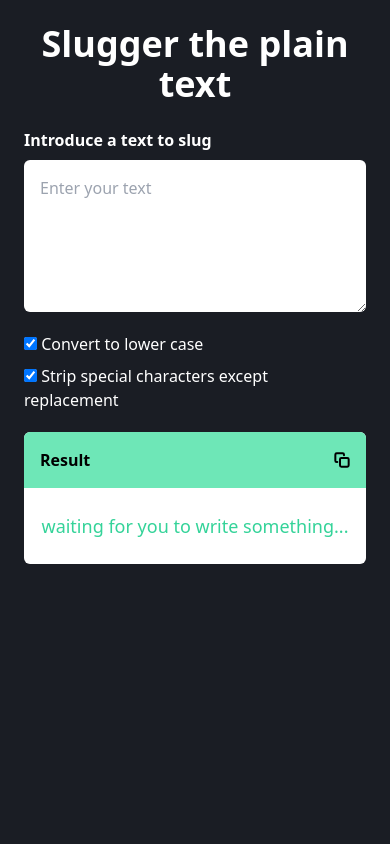
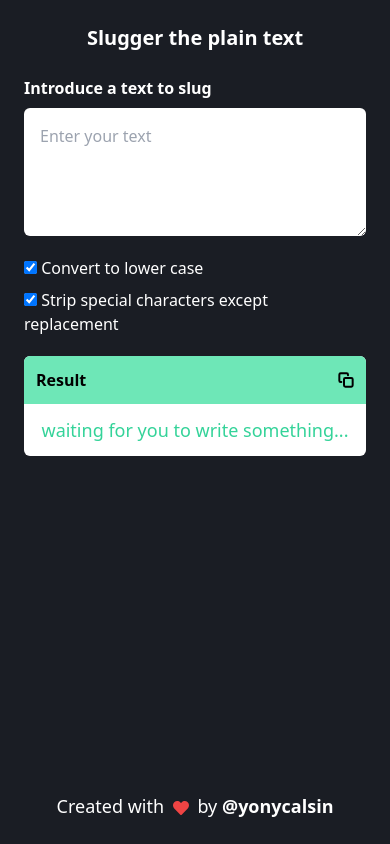
Before and after one commit to yonycalsin/slugger, a Svelte app: page / in a window 390 px wide. Built offline with nearby package versions, Linux system fonts and the light colour scheme.

Commit message:
feat: 🎸 add footer

```diff
--- a/src/App.svelte
+++ b/src/App.svelte
@@ -30,7 +30,7 @@
 </script>
 
 <div class="flex flex-col items-center p-6 max-w-xl mx-auto min-h-full">
-  <h1 class="text-4xl mb-6 text-center font-bold text-white">
+  <h1 class="text-xl lg:text-4xl mb-6 text-center font-bold text-white">
     Slugger the plain text
   </h1>
 
@@ -42,7 +42,7 @@
       <textarea
         id="text"
         name="text"
-        rows={5}
+        rows={4}
         class="rounded-md text-dark p-4 focus:ring-4 ring-indigo-300 outline-none"
         autocomplete="off"
         placeholder="Enter your text"
@@ -66,7 +66,7 @@
       </div>
 
       <div class="mt-5 bg-white rounded-md overflow-hidden">
-        <div class="flex justify-between items-center p-4 bg-green-300">
+        <div class="p-3 lg:p-4 flex justify-between items-center bg-green-300">
           <h2 class="font-bold">Result</h2>
           <span
             class="w-4 h-4 cursor-pointer hover:bg-blue-300"
@@ -84,7 +84,7 @@
             >
           </span>
         </div>
-        <div class="px-4 py-6">
+        <div class="p-3 lg:px-4 lg:py-6">
           {#if resultValue}
             <span>
               {resultValue}
@@ -104,6 +104,26 @@
       {/if}
     </form>
   </div>
+
+  <!-- Footer -->
+  <div class="text-white mt-auto text-lg">
+    <p>
+      Created with <span class="px-1 text-red-500"
+        ><svg viewBox="0 0 512 512" class="h-4 inline-block" fill="currentColor"
+          ><path
+            d="M462.3 62.6C407.5 15.9 326 24.3 275.7 76.2L256 96.5l-19.7-20.3C186.1 24.3 104.5 15.9 49.7 62.6c-62.8 53.6-66.1 149.8-9.9 207.9l193.5 199.8c12.5 12.9 32.8 12.9 45.3 0l193.5-199.8c56.3-58.1 53-154.3-9.8-207.9z"
+          /></svg
+        ></span
+      >
+      by
+      <a
+        href="https://twitter.com/yonycalsin"
+        target="_blank"
+        class="font-bold"
+        rel="noopener noreferrer">@yonycalsin</a
+      >
+    </p>
+  </div>
 </div>
 
 <div id="clipboard" />
```
